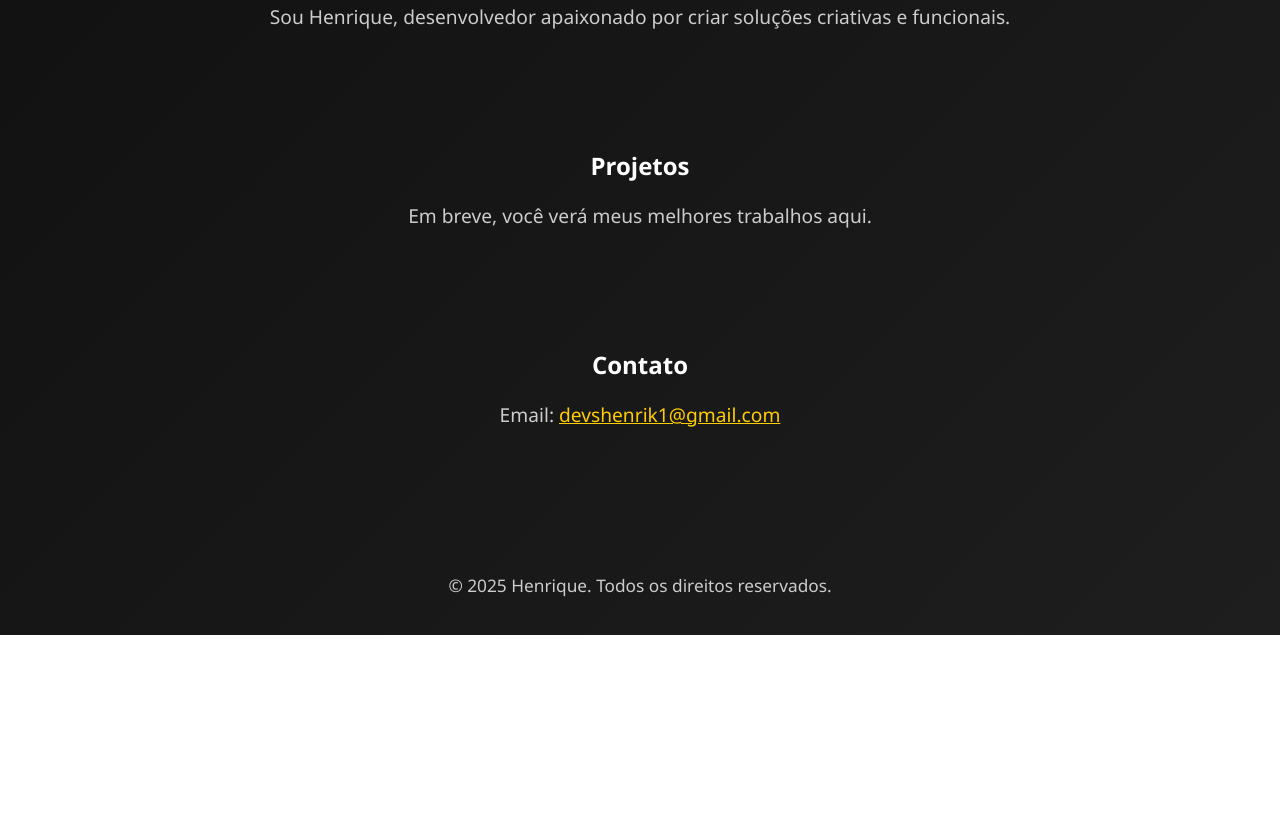
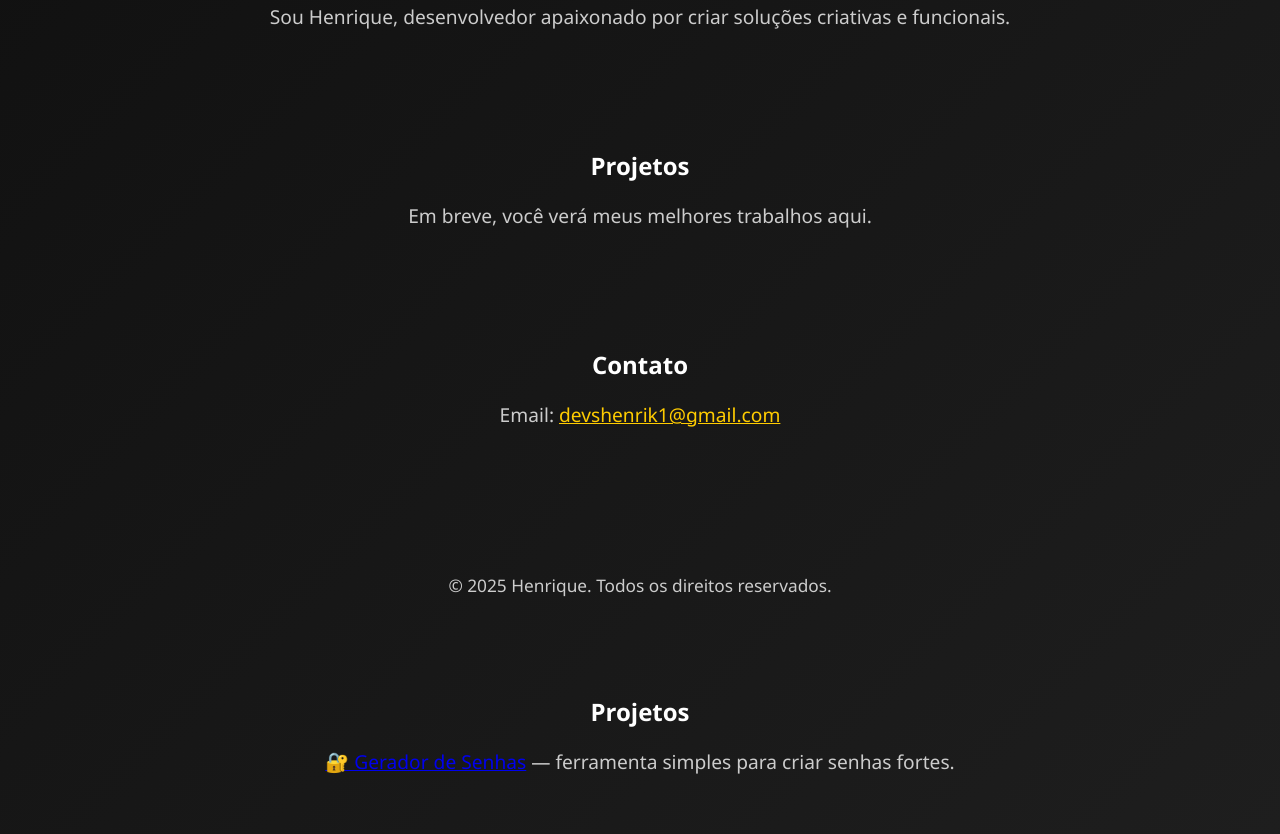
Before and after one commit to henrikdev1/portfolio-henrique, a plain HTML site: page index.html in a window 1280 px wide. Shown: the part 416-1250 px from the top of the page. Before the commit the page ends 1051 px from the top, so only its background shows below. Drawn offline with Linux system fonts and the light colour scheme.

Commit message:
Update index.html

```diff
--- a/index.html
+++ b/index.html
@@ -102,3 +102,10 @@
     </footer>
 </body>
 </html>
+
+<section id="projetos" style="padding:40px 20px;">
+  <h2>Projetos</h2>
+  <p>
+    <a href="gerador-senhas.html">🔐 Gerador de Senhas</a> — ferramenta simples para criar senhas fortes.
+  </p>
+</section>
```
